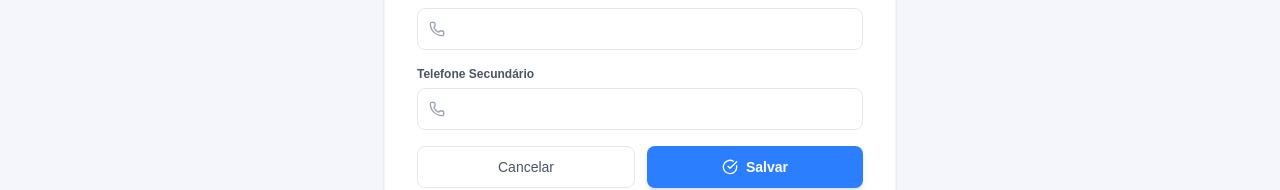
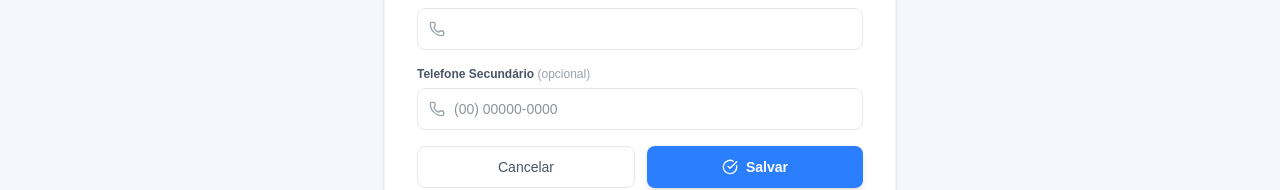
Before and after one commit to Mescxll/Projeto_de_Software_LkCell, a Next.js app in the folder frontend/: page /fornecedor/atualizar/1 in a window 1280 px wide. Shown: the part 581-771 px from the top of the page. Built offline with nearby package versions, Linux system fonts and the light colour scheme; no server answers.

Commit message:
fix: adiciona um placeholder e uma tag no atualizar do campo telefone secundário (fornecedor)

```diff
--- a/frontend/src/app/fornecedor/atualizar/[uuid]/page.jsx
+++ b/frontend/src/app/fornecedor/atualizar/[uuid]/page.jsx
@@ -175,13 +175,14 @@ export default function AtualizarFornecedor() {
 
                 <div>
                   <label className="text-xs font-semibold text-gray-600 mb-1.5 block">
-                    Telefone Secundário
+                    Telefone Secundário <span className="text-gray-400 font-normal">(opcional)</span>
                   </label>
                   <div className="relative">
                     <Phone className="absolute left-3 top-1/2 -translate-y-1/2 text-gray-400 w-4 h-4" />
                     <input
                       type="text"
                       name="telefone_secundario"
+                      placeholder="(00) 00000-0000"
                       value={form.telefone_secundario}
                       onChange={handleChange}
                       className={inputClass}
```
